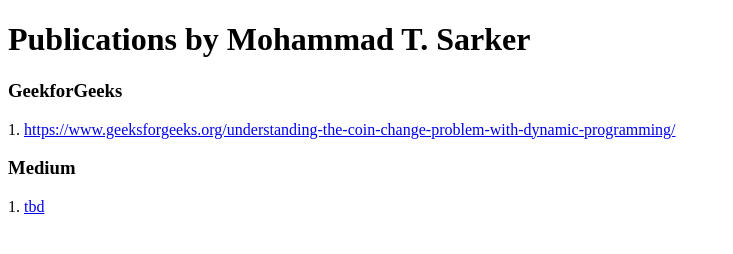
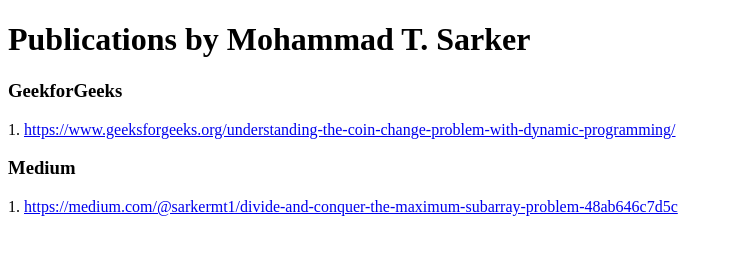
Before and after one commit to Msarker1/publications, a plain HTML site: page index.html in a window 1280 px wide. Shown: the whole page, without its empty margins (0-733 px from the left). Drawn offline with Linux system fonts and the light colour scheme.

Commit message:
Update index.html

```diff
--- a/index.html
+++ b/index.html
@@ -8,12 +8,12 @@
 
 <article>
   <h3>GeekforGeeks</h3>
-  <p>1. <a href="https://www.geeksforgeeks.org/understanding-the-coin-change-problem-with-dynamic-programming/">https://www.geeksforgeeks.org/understanding-the-coin-change-problem-with-dynamic-programming/</a></p>
+  <p>1. <a href="https://www.geeksforgeeks.org/understanding-the-coin-change-problem-with-dynamic-programming/"> https://www.geeksforgeeks.org/understanding-the-coin-change-problem-with-dynamic-programming/ </a></p>
 </article>
 
 <article>
   <h3>Medium</h3>
-    <p>1. <a href="https://www.geeksforgeeks.org/understanding-the-coin-change-problem-with-dynamic-programming/"> tbd </a></p>
+    <p>1. <a href="https://medium.com/@sarkermt1/divide-and-conquer-the-maximum-subarray-problem-48ab646c7d5c/"> https://medium.com/@sarkermt1/divide-and-conquer-the-maximum-subarray-problem-48ab646c7d5c </a></p>
 </article>
   </body>
 </html>
```
